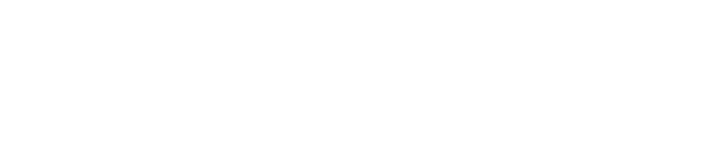
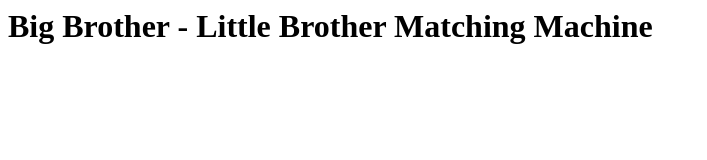
Before and after one commit to joepasquale/big-little-matching, a plain HTML site: page index.html in a window 1280 px wide. Shown: the whole page, without its empty margins (0-707 px from the left). Drawn offline with Linux system fonts and the light colour scheme.

Commit message:
added skeleton structure to index.html

```diff
--- a/index.html
+++ b/index.html
@@ -1,2 +1,11 @@
-<html>
+<html lang="en">
+    <meta charset="UTF-8">
+    <title>Big Little Match Machine</title>
+    <script src = "index.js">
+    </script>
+    <style>
+    </style>
+    <body>
+        <h1>Big Brother - Little Brother Matching Machine</h1>
+    </body>
 </html>
```
